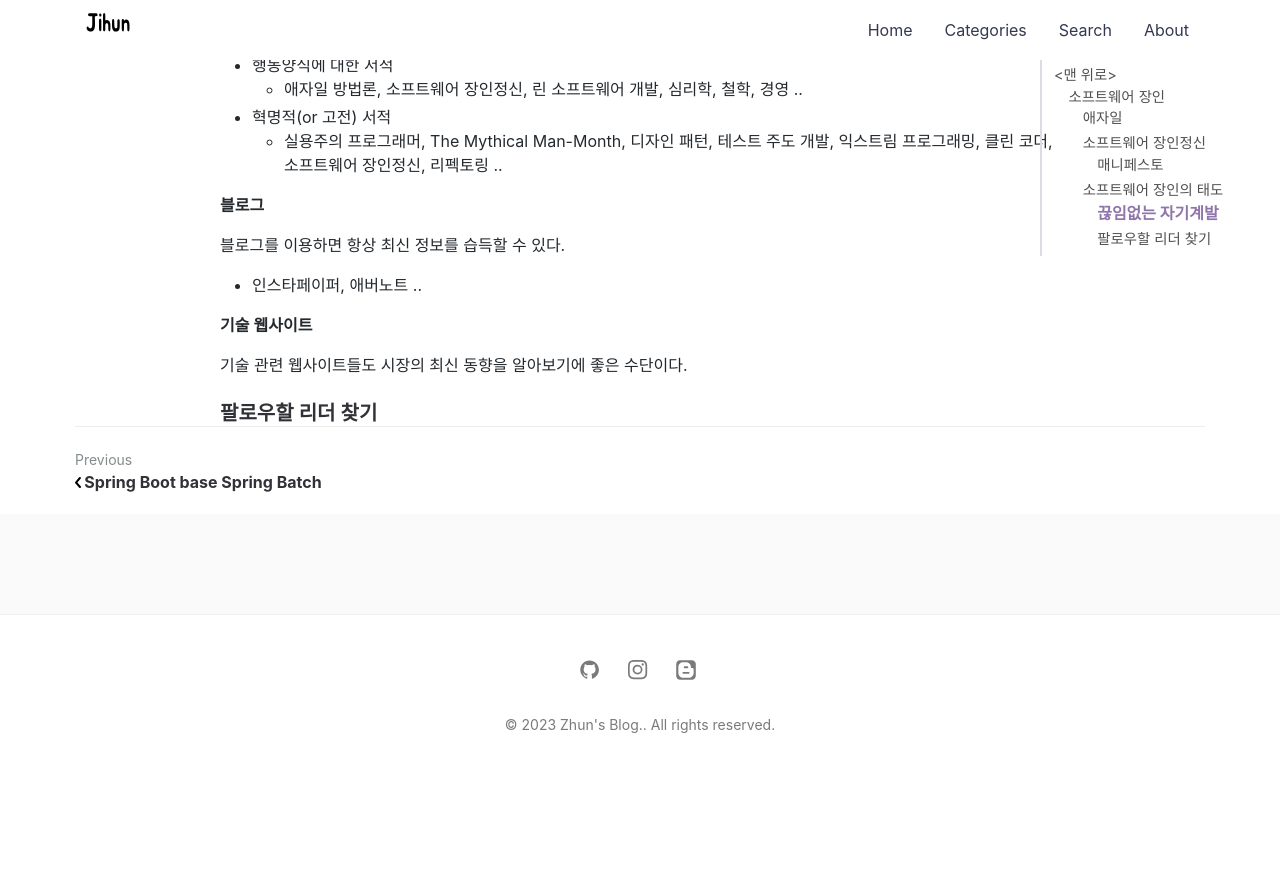
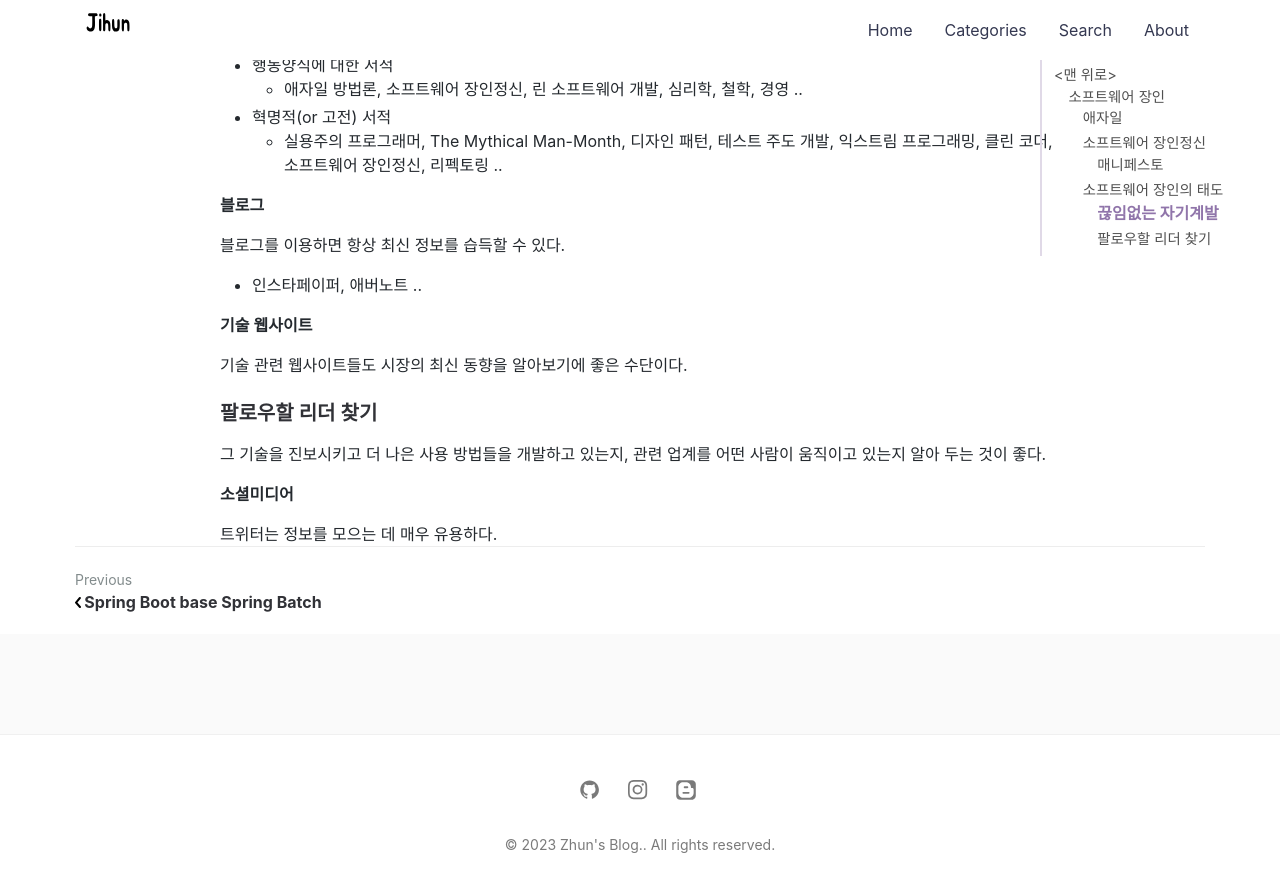
Before and after one commit to jihunparkme/jihunparkme.github.io, a Jekyll site: the page built from _posts/2023-02-01-a-software-master.md, in a window 1280 px wide and 900 px high, scrolled down 2970 px. Shown: the top 892 px of the window. Built offline with Jekyll 4.4.1, drawn with Linux system fonts in a browser that asks for light colours; nearby versions of some CDN libraries; comment, search, counter and statistics services are not loaded; before the commit the page ends 3750 px from its top, so only the background shows below that.

Commit message:
[software master] 팔로우할 리더 찾기

```diff
--- a/_posts/2023-02-01-a-software-master.md
+++ b/_posts/2023-02-01-a-software-master.md
@@ -117,3 +117,9 @@ featured-img: a-software-master
 기술 관련 웹사이트들도 시장의 최신 동향을 알아보기에 좋은 수단이다.
 
 ### 팔로우할 리더 찾기
+
+그 기술을 진보시키고 더 나은 사용 방법들을 개발하고 있는지, 관련 업계를 어떤 사람이 움직이고 있는지 알아 두는 것이 좋다.
+
+**소셜미디어**
+
+트위터는 정보를 모으는 데 매우 유용하다.
```
